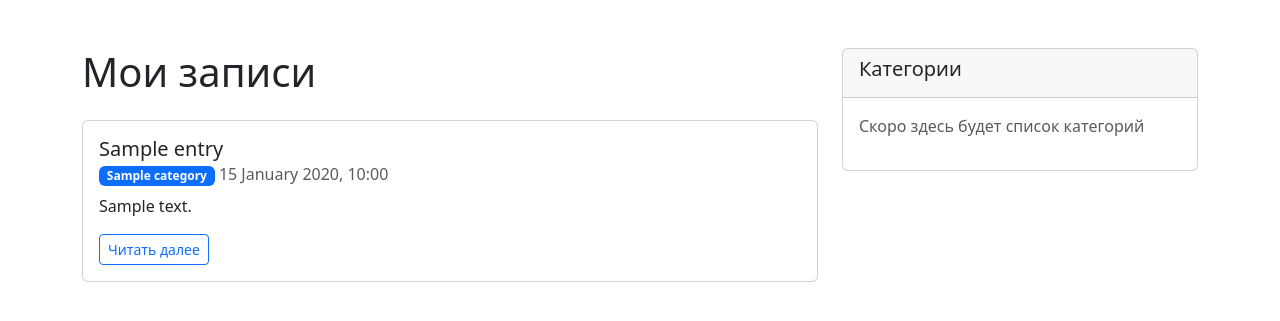
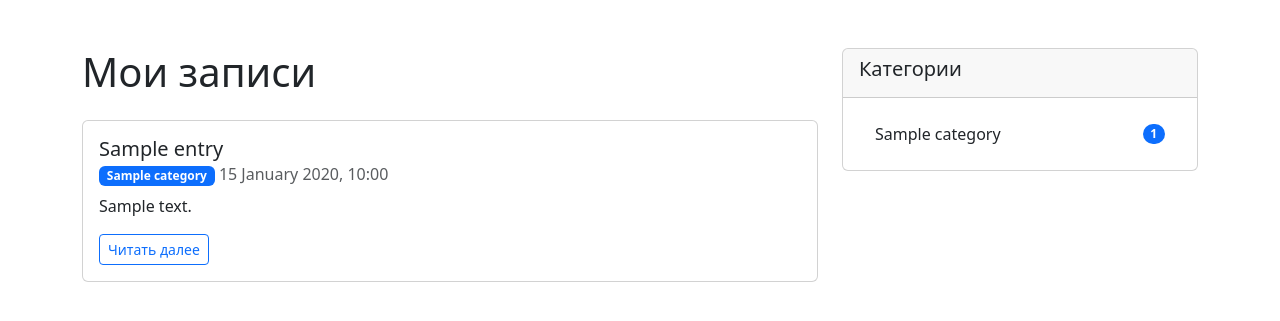
Before and after one commit to Viking-san/learning-journal, a Django app: template journal/templates/journal/entry_list.html in a window 1280 px wide. Shown: the part 56-377 px from the top of the page. Run offline with Django 3.2, Linux system fonts and the light colour scheme; the template is opened without the code that fills it: most values are stand-ins (such as "Sample title", 1, 10 or a date in 2020).

Commit message:
Add categories in sidebar with entry count

```diff
--- a/journal/templates/journal/entry_list.html
+++ b/journal/templates/journal/entry_list.html
@@ -31,7 +31,18 @@
                 <h5>Категории</h5>
             </div>
             <div class="card-body">
-                <p class="text-muted">Скоро здесь будет список категорий</p>
+                {% if categories %}
+                    <ul class="list-group list-group-flush">
+                        {% for category in categories %}
+                        <li class="list-group-item d-flex justify-content-between align-items-center">
+                            {{ category.name }}
+                            <span class="badge bg-primary rounded-pill">{{ category.entries.count }}</span>
+                        </li>
+                        {% endfor %}
+                    </ul>
+                {% else %}
+                    <p class="text-muted">Категорий пока нет.</p>
+                {% endif %}
             </div>
         </div>
     </div>
```
Also changed, not shown: journal/views.py (+6 -1 lines).
